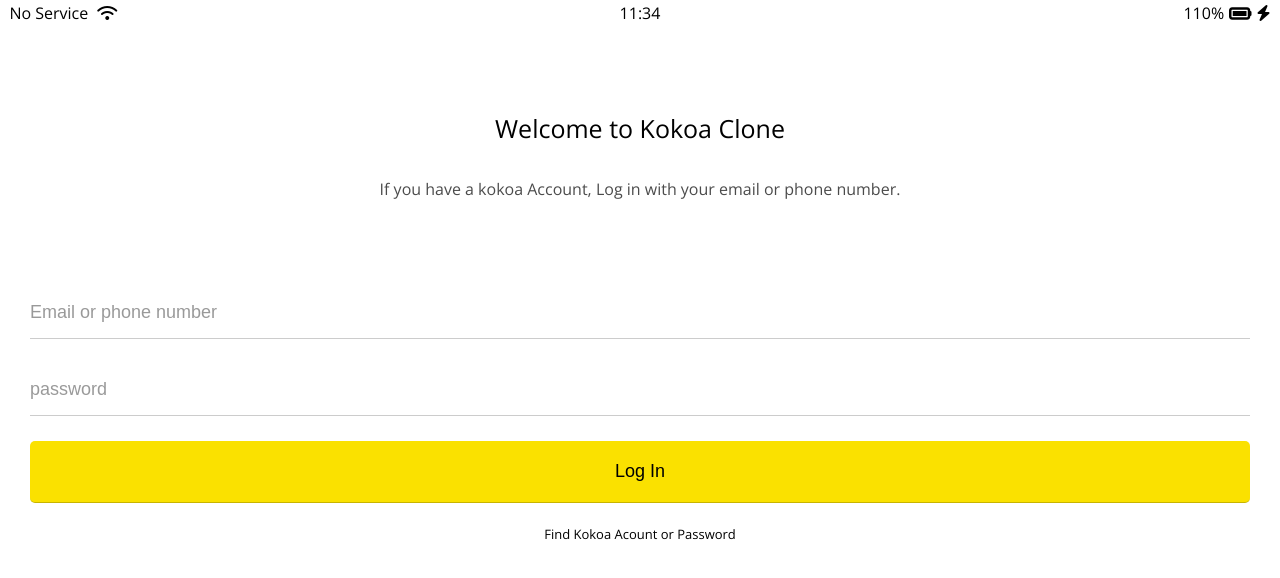
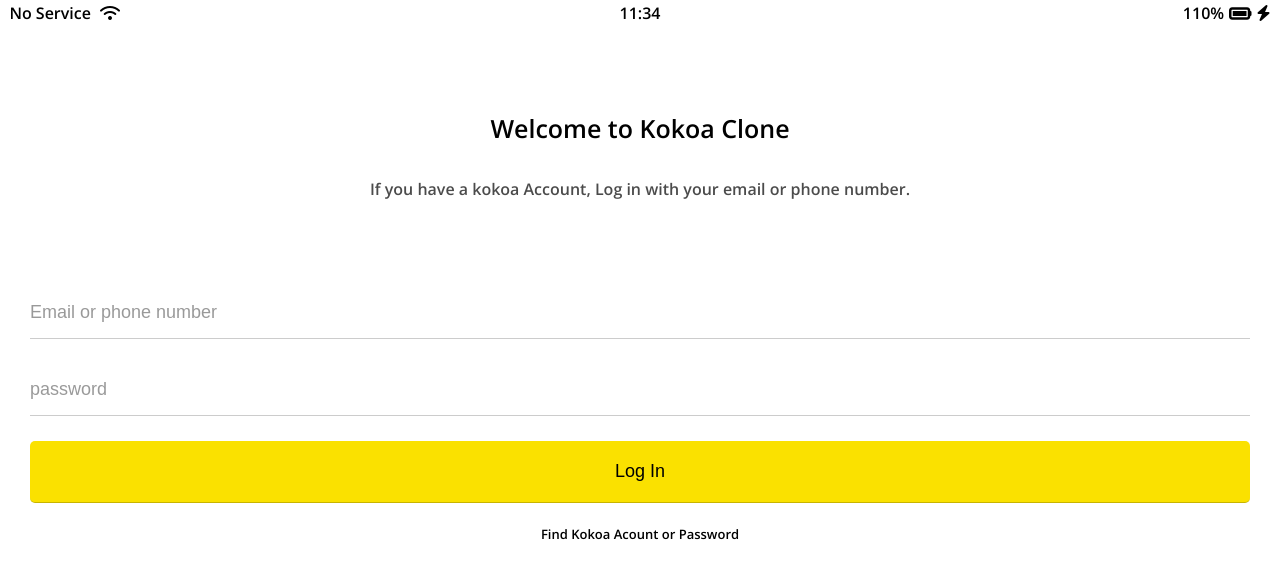
Before and after one commit to kimsy111/kokoa-clone-2021, a plain HTML site: page index.html in a window 1280 px wide. Drawn offline with nearby package versions, Linux system fonts and the light colour scheme.

Commit message:
6.14 폰트 수정

```diff
--- a/css/styles.css
+++ b/css/styles.css
@@ -1,5 +1,6 @@
 
-@import url("https://fonts.googleapis.com/css2?family=Open+Sans:wght@400;600&display=swap");
+@import url('https://fonts.googleapis.com/css2?family=Open+Sans:ital,wght@0,600;1,400&display=swap');
+
 
 @import "reset.css";
 @import "variables.css";
@@ -30,6 +31,7 @@ body {
   width: 60%;
   opacity: 0.7;
 }
+
 #login-form{
   display: flex;
   flex-direction: column;
```
